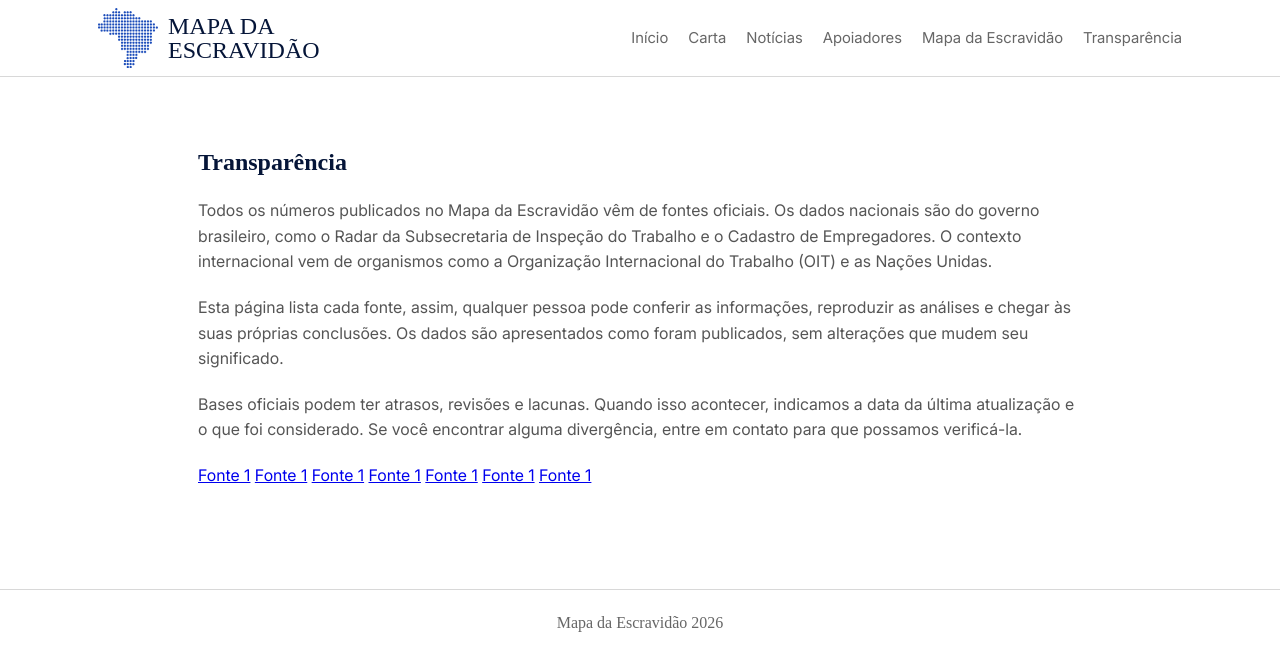
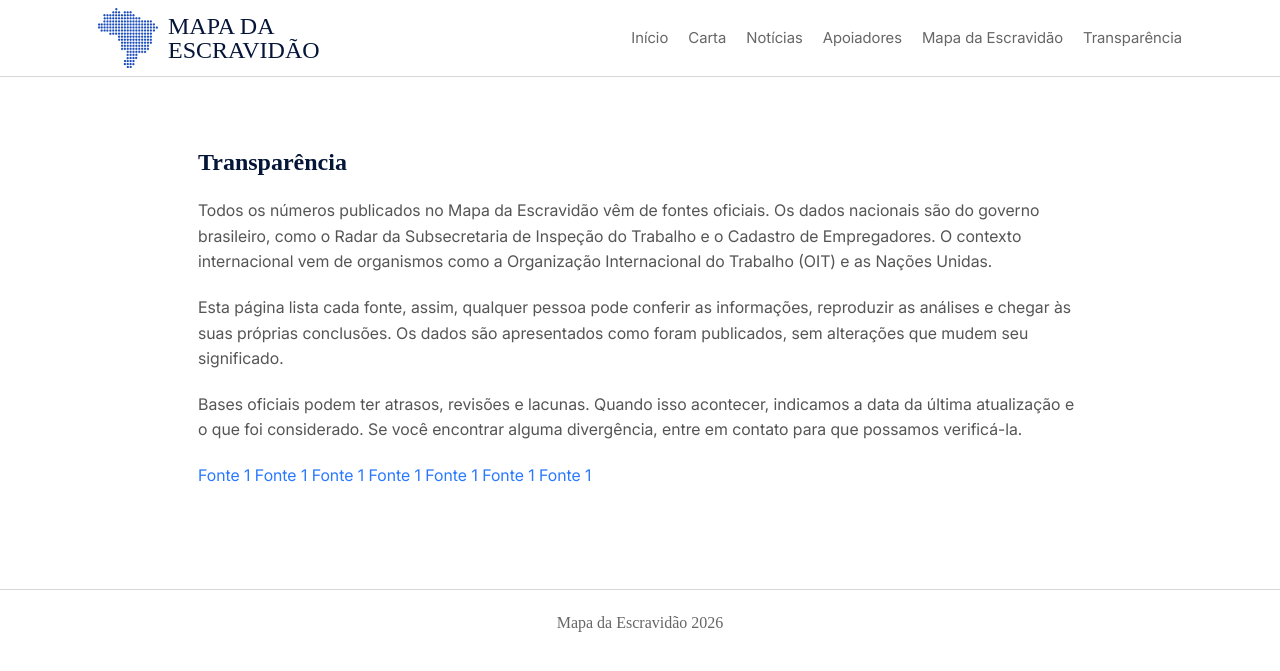
Before and after one commit to Landowski/mapa-escravidao, a Jekyll site: the page built from transparencia.html, in a window 1280 px wide. Shown: the top 671 px of the page. Built offline with Jekyll 4.4.1, drawn with Linux system fonts in a browser that asks for light colours; some web fonts are replaced.

Commit message:
Update styles.css

```diff
--- a/css/styles.css
+++ b/css/styles.css
@@ -383,6 +383,12 @@ li::marker {
     margin-bottom: 20px;
 }
 
+.more-section a, fixo a {
+	display: inline-block;
+	text-decoration: none;
+	color: var(--link);
+}
+
 .iframe {
     padding: 7px;
     border: 0;
```
